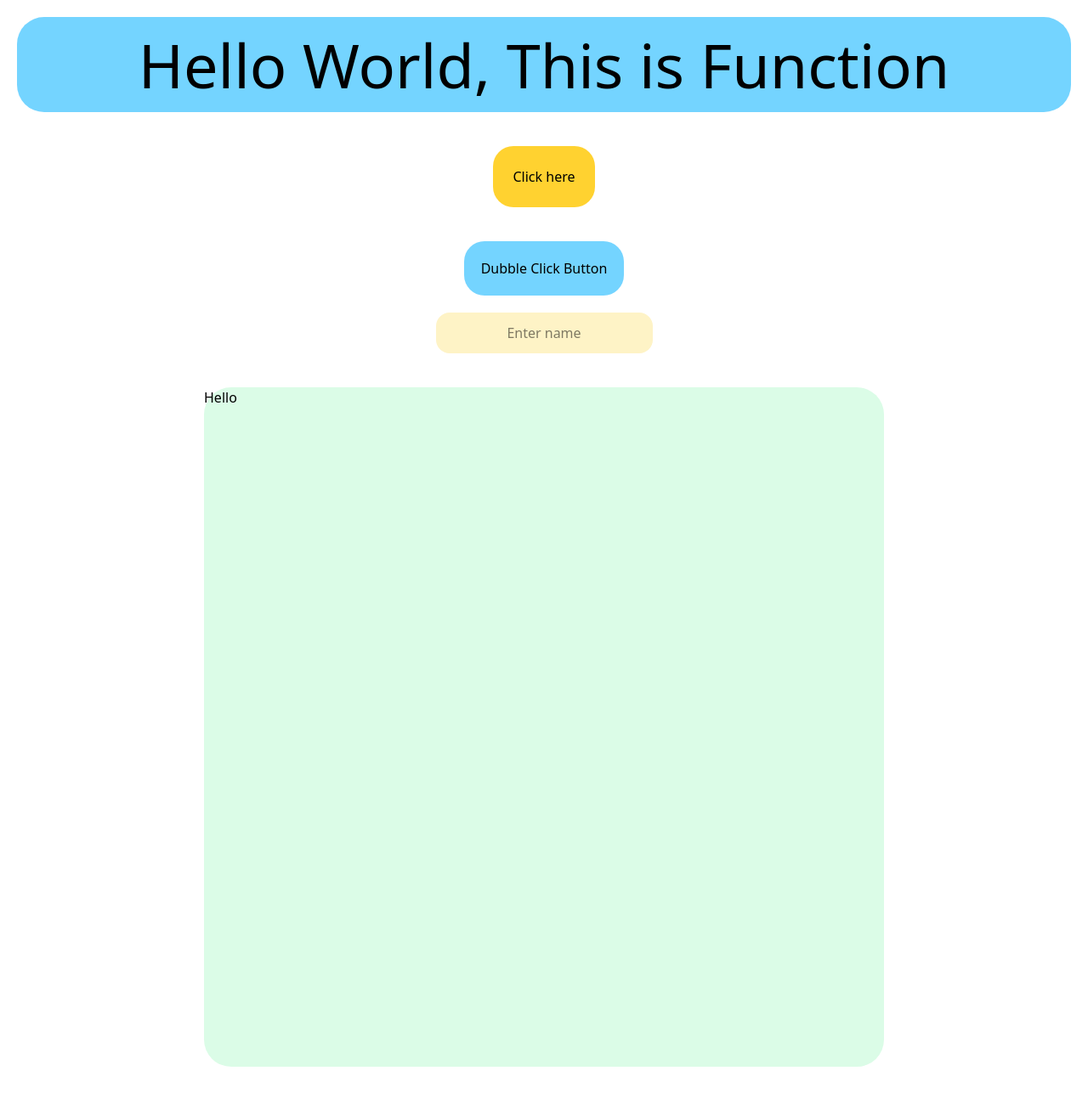
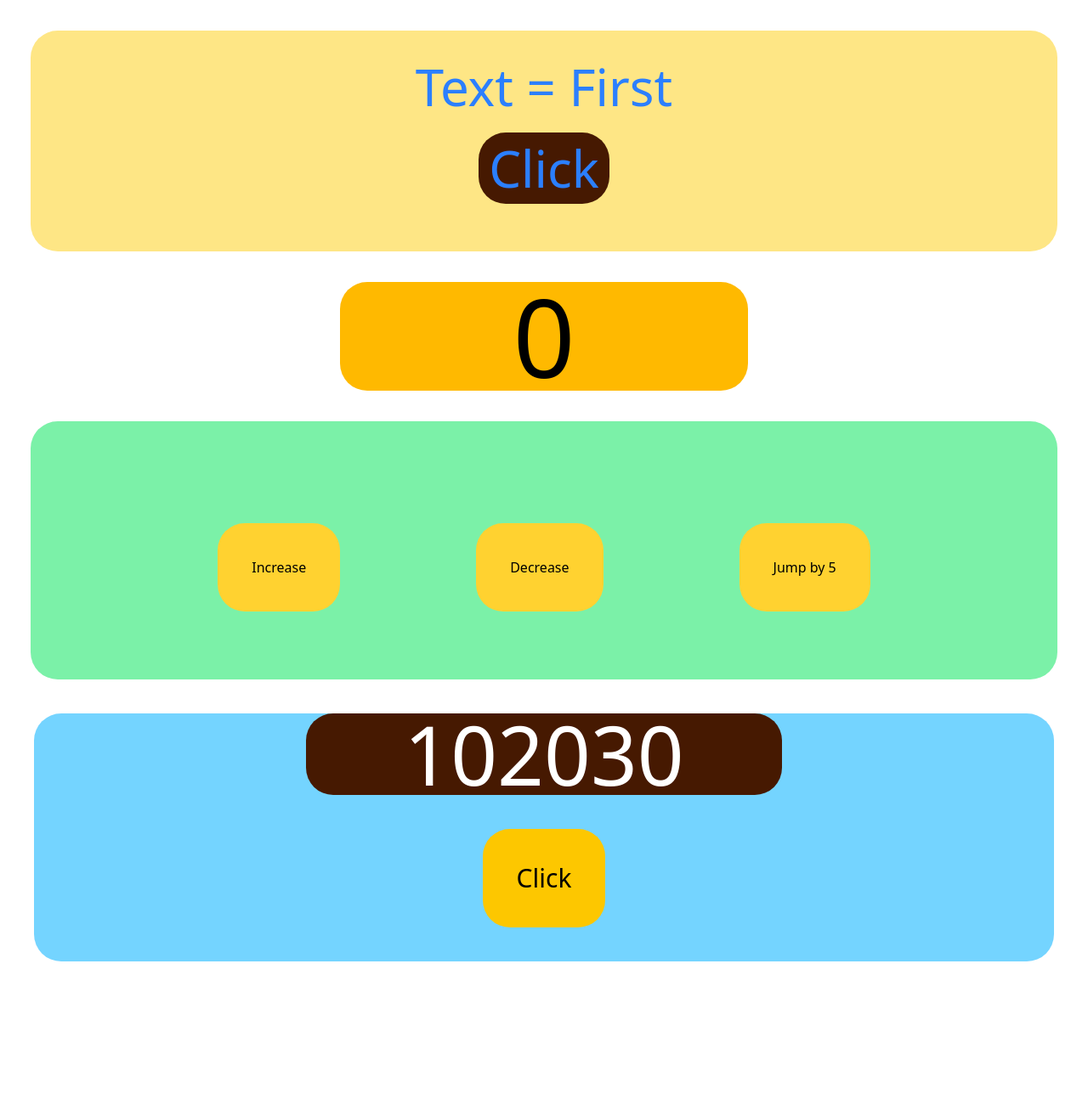
Before and after one commit to swarupkst/learning-react, a React (Vite) app: page / in a window 1280 px wide. Shown: the whole page at 85% size. After the commit the page ends 1132 px from the top, so only its background shows below. Built offline with nearby package versions, Linux system fonts and the light colour scheme.

Commit message:
Start hook and learn state management

```diff
--- a/src/App.jsx
+++ b/src/App.jsx
@@ -1,9 +1,13 @@
-import React from 'react'
-import Function from './function/function'
+import Hook from "./hooks/Hook"
+import Statemanage from "./hooks/Statemanage"
+
 
 const App = () => {
   return (
-    <Function />
+    <div>
+    <Hook />
+    <Statemanage />
+    </div>
   )
 }
 
--- /dev/null
+++ b/src/hooks/Hook.jsx
@@ -0,0 +1,23 @@
+import React, { useState } from 'react'
+
+const Hook = () => {
+  const [num, setNum] = useState('First ')
+  function changeNum(){
+    console.log(num)
+    setNum('After click')
+  }
+
+
+  return (
+    <div>
+    <div className='bg-amber-200 text-center py-9 text-6xl m-9 rounded-4xl text-blue-500'>
+      <h1>Text  = {num}</h1>
+      <button className='p-3 m-5 mt-6 bg-amber-950 rounded-4xl' onClick={changeNum}>Click</button>
+    </div>
+
+
+    </div>
+  )
+}
+
+export default Hook
--- /dev/null
+++ b/src/hooks/Statemanage.jsx
@@ -0,0 +1,43 @@
+import React, { useState } from 'react'
+
+const Statemanage = () => {
+const [num, setNum] = useState(0)
+
+function increase(){
+setNum (num+1)
+}
+
+function decrease(){
+setNum (num-1)
+}
+
+function jump(){
+  setNum (num+5)
+}
+
+const [name, setName] = useState ([10,20,30])
+  function changeName(){
+    setName (name[1])
+
+  }
+  return (
+    <div>
+      <h1 className='text-9xl text-center bg-amber-400 mx-100 rounded-4xl'>{num}</h1>
+      <div className='flex justify-center pt-10 bg-green-300 m-9 rounded-4xl'>
+      <button className='p-10 m-20 bg-amber-300 rounded-4xl'onClick={increase}>Increase</button>
+      <button className='p-10 m-20 bg-amber-300 rounded-4xl' onClick={decrease}>Decrease</button>
+      <button className='p-10 m-20 bg-amber-300 rounded-4xl' onClick={jump}>Jump by 5</button>
+    </div>
+
+    <div className='bg-sky-300 mt-10 rounded-4xl mx-10'>
+      <h1 className='text-8xl text-center mt-5 bg-amber-950 mx-80 rounded-4xl text-white'>{name}</h1>
+    <div className='flex justify-center'>
+      <button className='bg-yellow-400 rounded-4xl m-10 p-10 text-3xl' onClick={changeName}>Click</button>
+    </div>
+
+    </div>
+    </div>
+  )
+}
+
+export default Statemanage
```
